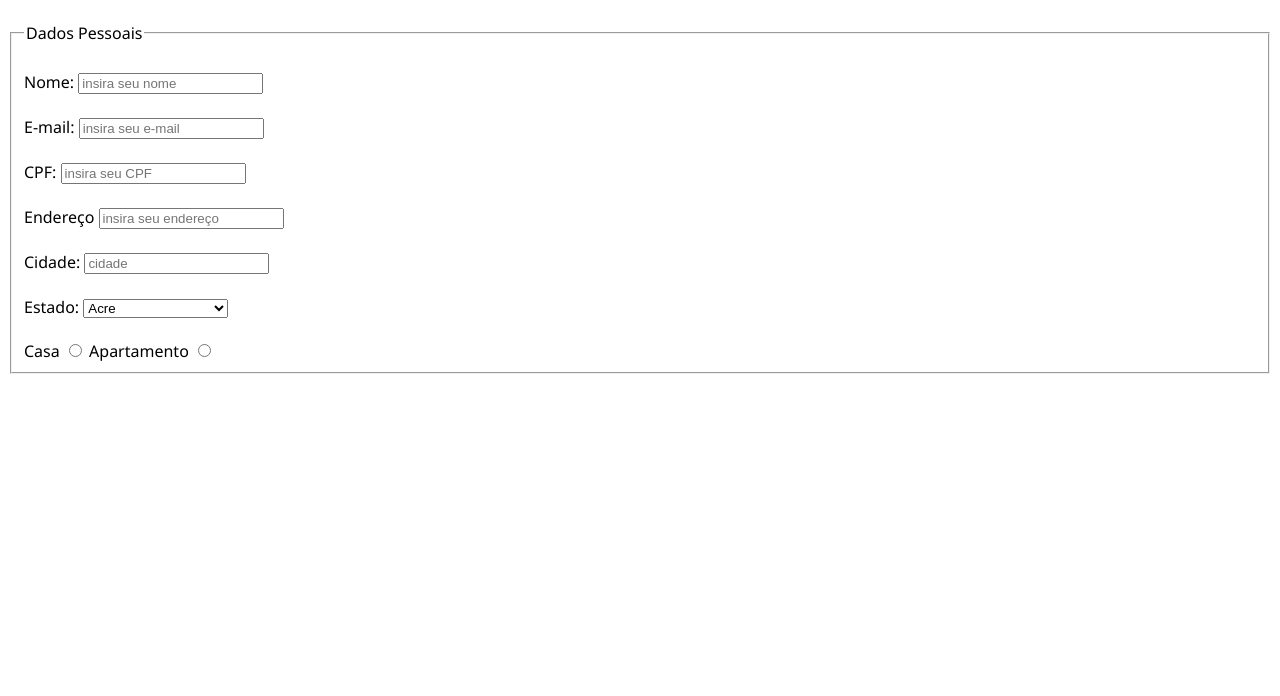
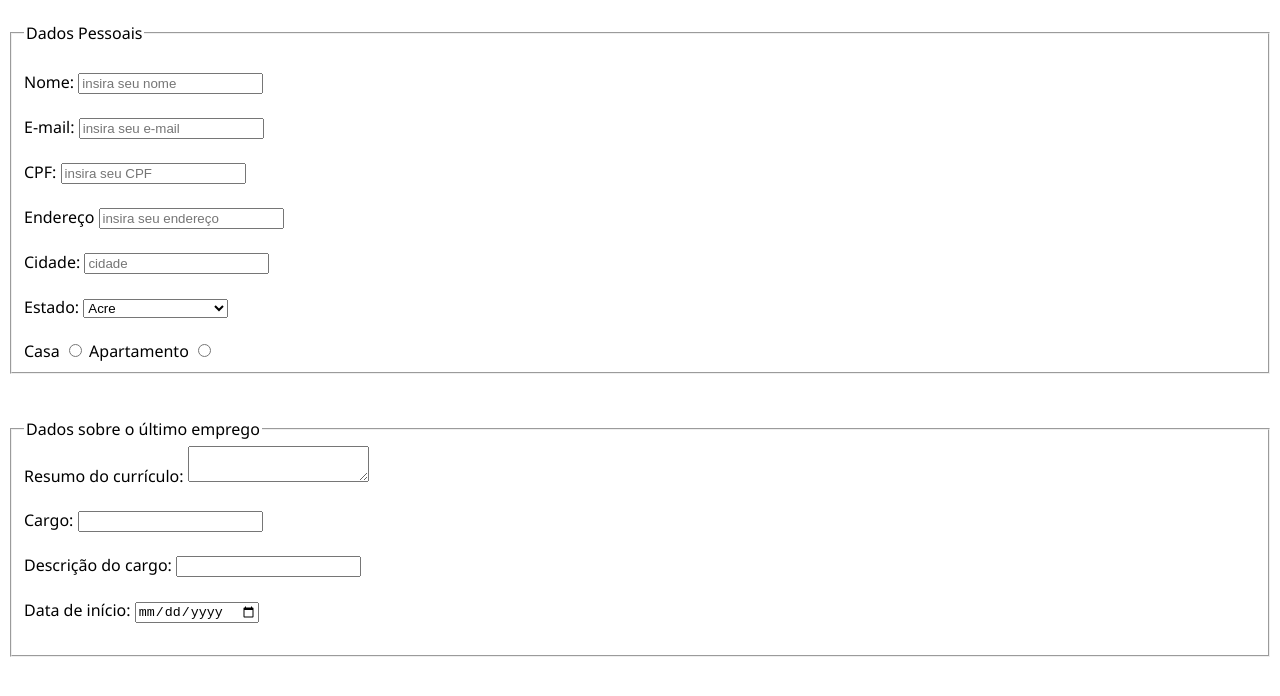
Before and after one commit to giulianomap/Trybe, a plain HTML site: page exercises/6.1/form.html in a window 1280 px wide. Shown: the part 86-782 px from the top of the page. Drawn offline with Linux system fonts and the light colour scheme.

Commit message:
item 2 do exercício parcialmente feito

```diff
--- a/exercises/6.1/form.html
+++ b/exercises/6.1/form.html
@@ -63,6 +63,32 @@
           id="apartamento"
           type="radio"/>
     </fieldset>
+    <br><br>
+    <fieldset>
+      <legend>Dados sobre o último emprego</legend>
+      <label for="resumo">Resumo do currículo:</label>
+      <textarea id="resumo" name="resumo" maxlength="1000" required="required"></textarea><br><br>
+      <label for="cargo">Cargo:</label>
+      <input
+        required="required"
+        id="cargo"
+        name="cargo"
+        type="text"
+        maxlength="40"/><br><br>
+      <label for="descricao">Descrição do cargo:</label>
+      <input
+        required="required"
+        id="descricao"
+        name="descricao"
+        type="text"
+        maxlength="500"/><br><br>
+      <label for="dataInicio">Data de início:</label>
+        <input
+          required="required"
+          id="dataInicio"
+          name="dataInicio"
+          type="date"><br><br>
+    </fieldset>
   </form>
   <script src="script.js"></script>
 </body>
```
